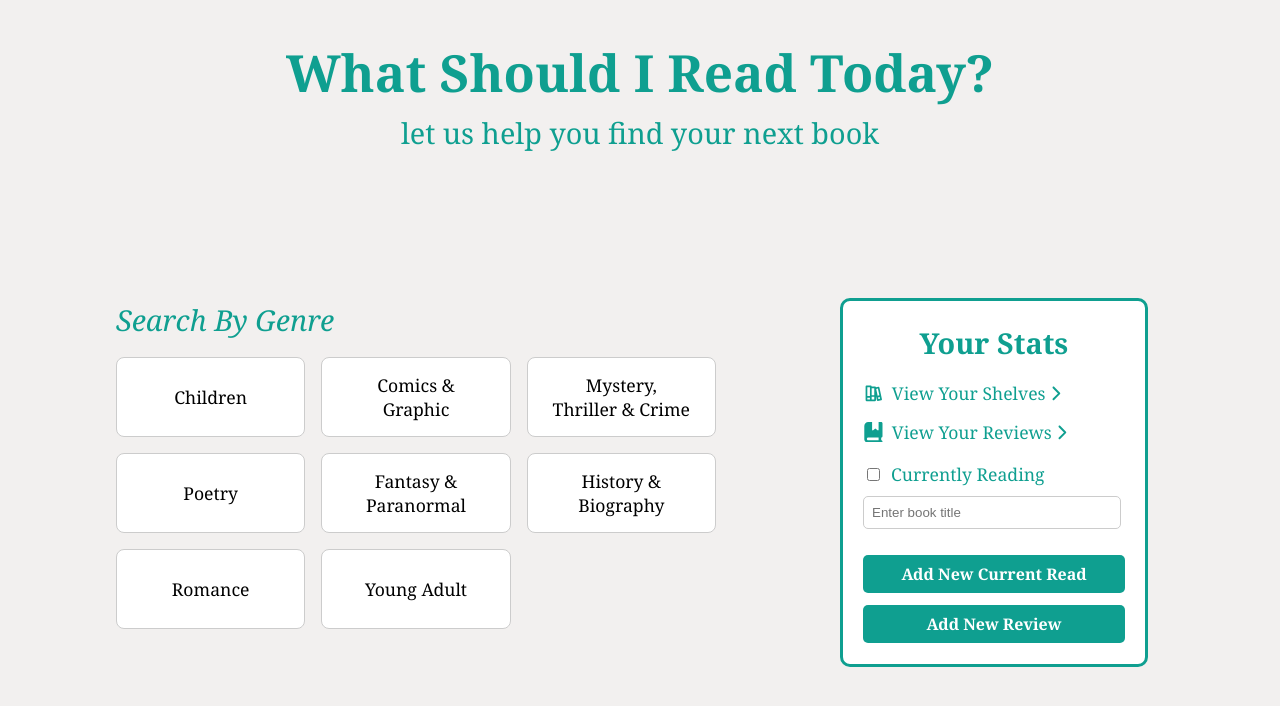
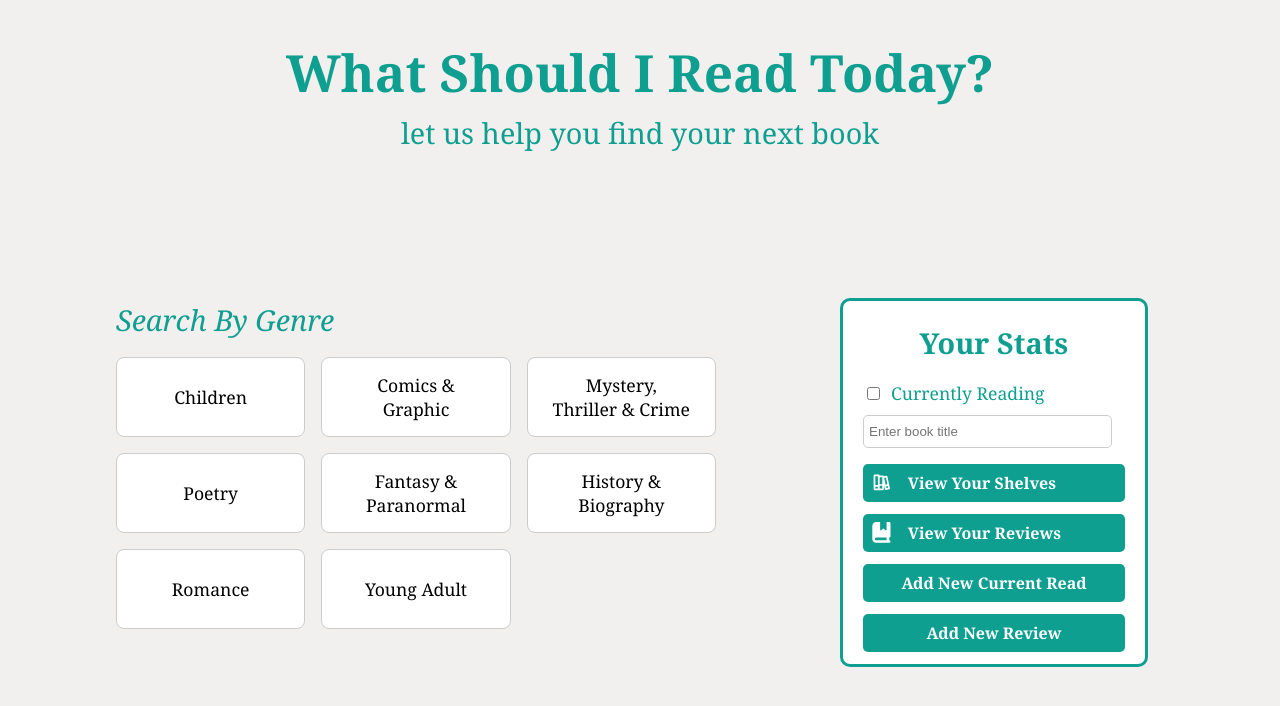
Before and after one commit to nrchnnas/recsys, a React (Vite) app in the folder book-rec-sys/: page / in a window 1280 px wide. Shown: the top 706 px of the page. Built offline with nearby package versions, Linux system fonts and the light colour scheme.

Commit message:
back button for shelf

```diff
--- a/book-rec-sys/src/App.css
+++ b/book-rec-sys/src/App.css
@@ -28,21 +28,6 @@
     padding-bottom: 0px;
 }
 
-.panel-links {
-    list-style: none;
-    padding: 0;
-    padding-left: 20px;
-    text-align: left;
-}
-
-.panel-links li {
-    display: flex;
-    align-items: center;
-    color: var(--green);
-    font-size: 1.1rem;
-    margin-bottom: 0.75rem;
-}
-
 .icon {
     margin-right: 0.5rem;
     font-size: 1.3rem;
@@ -54,7 +39,6 @@
     gap: 0.75rem;
     padding-left: 20px;
     padding-right: 20px;
-    padding-top: 10px;
 }
 
 .panel-button {
@@ -78,7 +62,9 @@
 }
 
 .currently-reading input[type="text"] {
-    padding: 0.5rem;
+    padding-top: 0.5rem;
+    padding-bottom: 0.5rem;
     border: 1px solid #ccc;
     border-radius: 5px;
+    padding-left: 5px;
 }
--- a/book-rec-sys/src/App.tsx
+++ b/book-rec-sys/src/App.tsx
@@ -2,6 +2,7 @@ import './App.css';
 import Title, { Panel } from './Home';
 import GenreGrid from './GenreGrid';
 import { useState } from 'react';
+import { IoIosArrowBack } from "react-icons/io";
 
 const genres = [
   "Children", "Comics & Graphic", "Mystery, Thriller & Crime", "Poetry",
@@ -29,9 +30,29 @@ function Web() {
 
       <div className="two-column-container">
         <div>
-          <h3 className="genre-grid" style={{ fontStyle: 'italic' }}>
-            {activeView === 'genre' ? 'Search By Genre' : 'Your Shelves'}
-          </h3>
+        {activeView === 'genre' ? (
+        <h3 className="genre-grid" style={{ fontStyle: 'italic' }}>
+          Search By Genre
+        </h3>
+      ) : (
+        <div style={{ display: 'flex', alignItems: 'center', gap: '0.5rem', marginBottom: '1rem' }}>
+          <button
+            onClick={() => setActiveView('genre')}
+            style={{
+              background: 'none',
+              border: 'none',
+              color: '#0F9F90',
+              cursor: 'pointer',
+              padding: 0,
+              fontSize: '1.5rem',
+            }}
+             className="genre-grid-icon"
+          >
+            <IoIosArrowBack />
+          </button>
+          <h3 className="genre-grid">Your Shelves</h3>
+        </div>
+        )}
 
           {activeView === 'genre' ? (
             <GenreGrid genres={genres} onGenreClick={handleGenreClick} />
--- a/book-rec-sys/src/Home.tsx
+++ b/book-rec-sys/src/Home.tsx
@@ -1,6 +1,5 @@
 import { RiBookShelfLine } from "react-icons/ri";
 import { FaBookBookmark } from "react-icons/fa6";
-import { IoIosArrowForward } from "react-icons/io";
 import { useState } from 'react';
 import GenreGrid from './GenreGrid';
 
@@ -65,19 +64,6 @@ function Panel({ onViewShelvesClick }: { onViewShelvesClick: () => void }) {
             <div id="panel">
             <h2>Your Stats</h2>
 
-            <ul className="panel-links">
-                <li onClick={onViewShelvesClick} style={{ cursor: 'pointer' }}>
-                    <RiBookShelfLine className="icon" />
-                    <span>View Your Shelves</span>
-                    <IoIosArrowForward className="icon"/>
-                </li>
-                <li>
-                    <FaBookBookmark className="icon" />
-                    <span>View Your Reviews</span>
-                    <IoIosArrowForward className="icon"/>
-                </li>
-            </ul>
-
             <div className="currently-reading">
                 <label style={{ display: 'flex', alignItems: 'center', gap: '0.5rem' }}>
                     <input
@@ -103,11 +89,26 @@ function Panel({ onViewShelvesClick }: { onViewShelvesClick: () => void }) {
             </div>
 
             <div className="panel-actions">
+                <button className="panel-button" onClick={onViewShelvesClick} style={{ display: 'flex', alignItems: 'center', justifyContent: 'space-between' }}>
+                    <span style={{ display: 'flex', alignItems: 'center', gap: '0.5rem' }}>
+                    <RiBookShelfLine className="icon" />
+                    View Your Shelves
+                    </span>
+                </button>
+
+                <button className="panel-button" style={{ display: 'flex', alignItems: 'center', justifyContent: 'space-between' }}>
+                    <span style={{ display: 'flex', alignItems: 'center', gap: '0.5rem' }}>
+                    <FaBookBookmark className="icon" />
+                    View Your Reviews
+                    </span>
+                </button>
+
                 <button className="panel-button">Add New Current Read</button>
                 <button className="panel-button">Add New Review</button>
+                </div>
+
             </div>
         </div>
-            </div>
     );
 }
 
--- a/book-rec-sys/src/index.css
+++ b/book-rec-sys/src/index.css
@@ -117,3 +117,9 @@ button:focus-visible {
   top: 112px;
   left: 100px;
 }
+
+.genre-grid-icon {
+  position: relative;
+  top: 122px;
+  left: 100px;
+}
```
